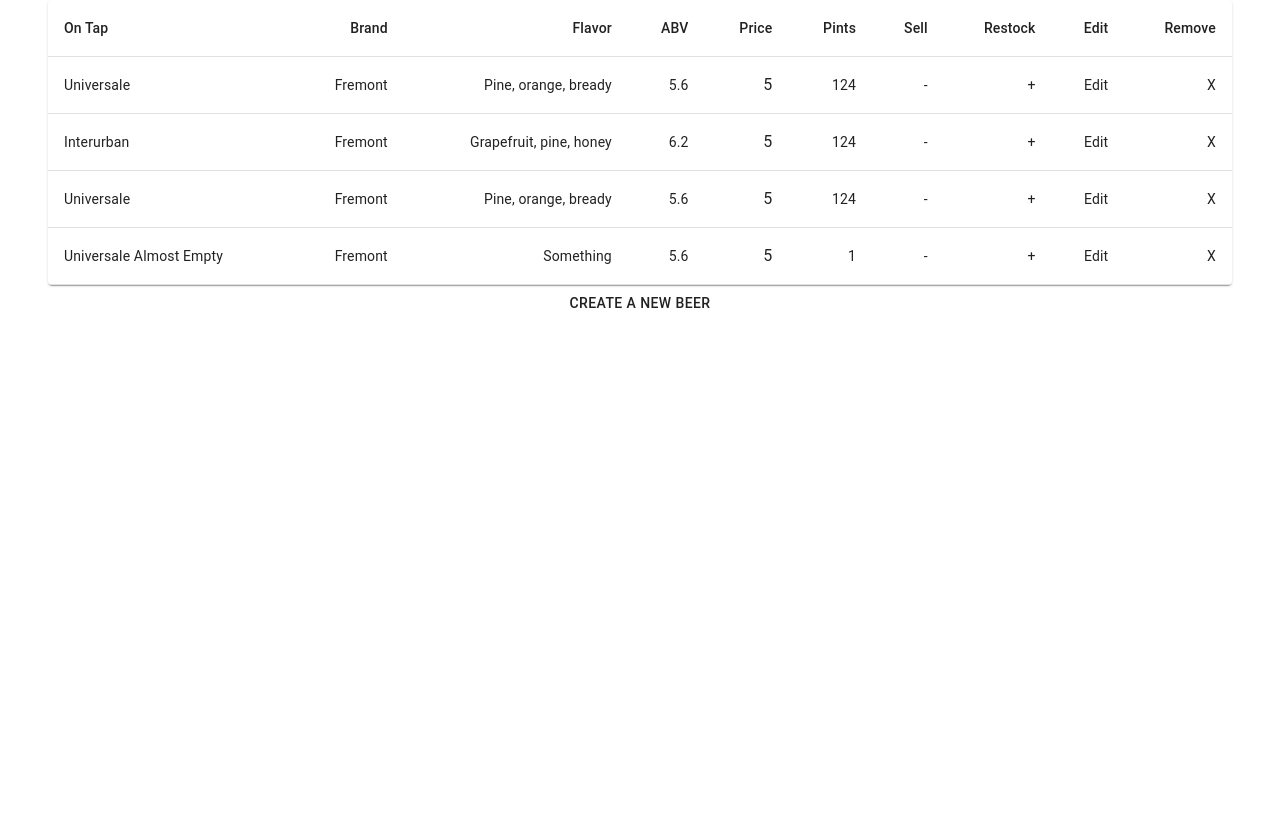
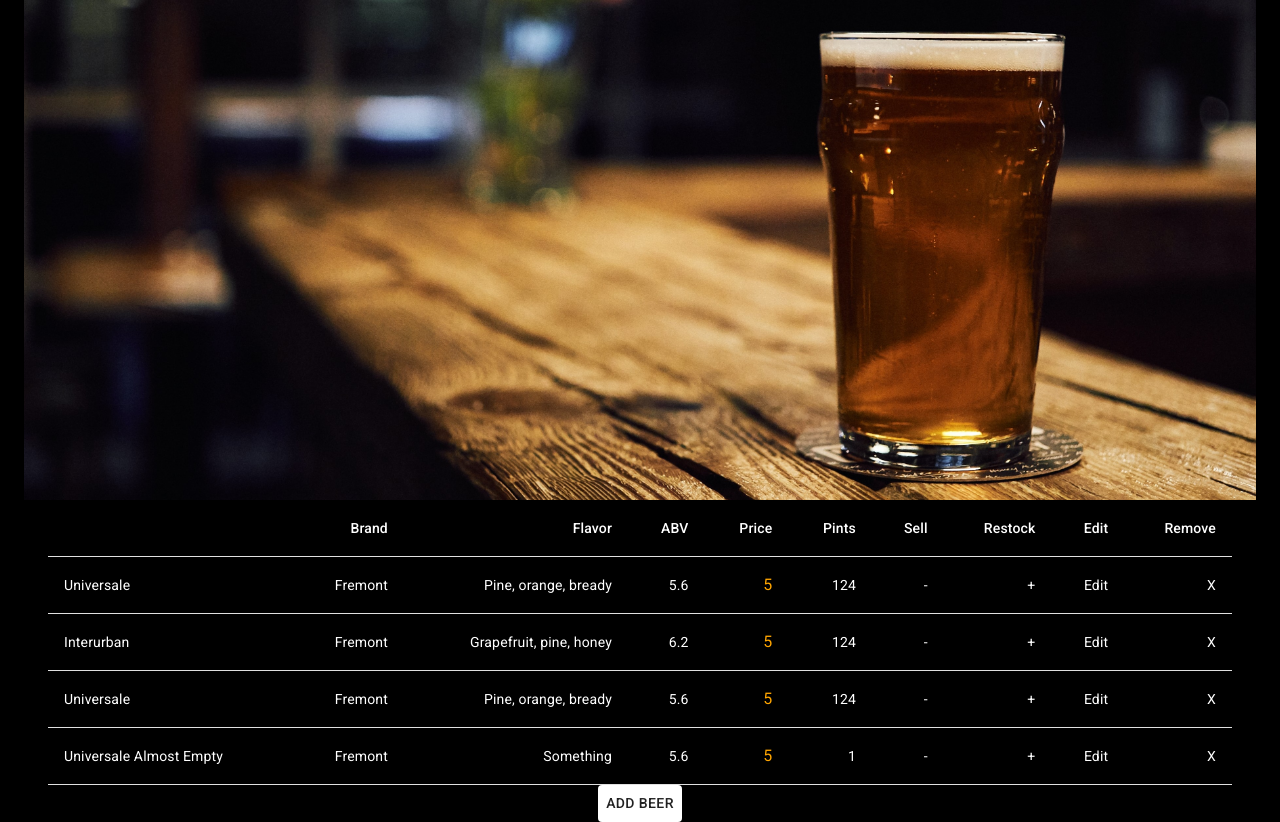
Before and after one commit to Andrew-Philpott/tap-room-redux, a React (Create React App) app: page / in a window 1280 px wide. Before the commit the page ends 800 px from the top, so only its background shows below. Built offline with nearby package versions, Linux system fonts and the light colour scheme.

Commit message:
Add styling.

```diff
--- a/package.json
+++ b/package.json
@@ -9,7 +9,8 @@
     "@testing-library/user-event": "^7.2.1",
     "react": "^16.13.1",
     "react-dom": "^16.13.1",
-    "react-scripts": "3.4.1"
+    "react-scripts": "3.4.1",
+    "typeface-roboto": "0.0.75"
   },
   "scripts": {
     "start": "react-scripts start",
--- a/src/components/App.js
+++ b/src/components/App.js
@@ -1,9 +1,15 @@
 import React from "react";
 import "./App.css";
 import BeerControl from "./Beer/BeerControl";
+import "typeface-roboto";
+
+const backgroundColor = {
+  backgroundColor: "black",
+  fontFamily: "Roboto, sans-serif",
+};
 function App() {
   return (
-    <div className="App">
+    <div style={backgroundColor} className="App">
       <BeerControl></BeerControl>
     </div>
   );
--- a/src/components/Beer/BeerControl.js
+++ b/src/components/Beer/BeerControl.js
@@ -5,7 +5,8 @@ import NewBeerForum from "./NewBeerForum";
 import { Button, Container, Grid } from "@material-ui/core";
 import BeerDetail from "./BeerDetail";
 import EditBeerForum from "./EditBeerForum";
-import { makeStyles } from "@material-ui/core";
+import { makeStyles, CardMedia } from "@material-ui/core";
+import beer from "../assets/img/beer.jpg";
 
 const styles = makeStyles({
   center: {
@@ -176,8 +177,11 @@ class BeerControl extends React.Component {
             onShowEditBeer={this.showEditBeerForum}
             beerList={this.state.beerList}
           />
-          <Button onClick={() => this.showNewBeerForum()}>
-            Create a new beer
+          <Button
+            style={{ backgroundColor: "white" }}
+            onClick={() => this.showNewBeerForum()}
+          >
+            Add beer
           </Button>
         </div>
       );
@@ -186,6 +190,7 @@ class BeerControl extends React.Component {
       <Container className={styles.center}>
         <Grid container>
           <Grid item xs={12}>
+            <CardMedia style={{ height: 500 }} image={beer}></CardMedia>
             {currentlyVisibleState}
             {addBeerButton}
           </Grid>
--- a/src/components/Beer/BeerList.js
+++ b/src/components/Beer/BeerList.js
@@ -6,48 +6,70 @@ import TableCell from "@material-ui/core/TableCell";
 import TableContainer from "@material-ui/core/TableContainer";
 import TableHead from "@material-ui/core/TableHead";
 import TableRow from "@material-ui/core/TableRow";
-import Paper from "@material-ui/core/Paper";
 import { Grid, Container, Typography } from "@material-ui/core";
 import { makeStyles } from "@material-ui/core";
 const useStyles = makeStyles({
   orange: {
-    textDecorationColor: "orange",
+    color: "orange",
   },
   yellow: {
-    textDecorationColor: "yellow",
+    color: "yellow",
   },
   green: {
-    textDecorationColor: "green",
+    color: "green",
+  },
+  whiteText: {
+    color: "white",
   },
 });
 function BeerList(props) {
   const classes = useStyles();
   return (
-    <Container>
+    <Container className={classes.textColor}>
       <Grid>
         <Grid item xs={12}>
-          <TableContainer component={Paper}>
+          <Typography color="white">
+            <TableContainer>
               <Table aria-label="simple table">
                 <TableHead>
                   <TableRow>
                     <TableCell component="th" scope="row">
                       On Tap
                     </TableCell>
-                  <TableCell align="right">Brand</TableCell>
-                  <TableCell align="right">Flavor</TableCell>
-                  <TableCell align="right">ABV</TableCell>
-                  <TableCell align="right">Price</TableCell>
-                  <TableCell align="right">Pints</TableCell>
-                  <TableCell align="right">Sell</TableCell>
-                  <TableCell align="right">Restock</TableCell>
-                  <TableCell align="right">Edit</TableCell>
-                  <TableCell align="right">Remove</TableCell>
+                    <TableCell className={classes.whiteText} align="right">
+                      Brand
+                    </TableCell>
+                    <TableCell className={classes.whiteText} align="right">
+                      Flavor
+                    </TableCell>
+                    <TableCell className={classes.whiteText} align="right">
+                      ABV
+                    </TableCell>
+                    <TableCell className={classes.whiteText} align="right">
+                      Price
+                    </TableCell>
+                    <TableCell className={classes.whiteText} align="right">
+                      Pints
+                    </TableCell>
+                    <TableCell className={classes.whiteText} align="right">
+                      Sell
+                    </TableCell>
+                    <TableCell className={classes.whiteText} align="right">
+                      Restock
+                    </TableCell>
+                    <TableCell className={classes.whiteText} align="right">
+                      Edit
+                    </TableCell>
+                    <TableCell className={classes.whiteText} align="right">
+                      Remove
+                    </TableCell>
                   </TableRow>
                 </TableHead>
                 <TableBody>
                   {props.beerList.map((beer) => (
                     <TableRow key={beer.id}>
                       <TableCell
+                        className={classes.whiteText}
                         onClick={() => props.onShowBeerDetail(beer.id)}
                         component="th"
                         scope="row"
@@ -59,11 +81,17 @@ function BeerList(props) {
                           ? " Almost Empty"
                           : " Out of Stock"}
                       </TableCell>
-                    <TableCell align="right">{beer.brand}</TableCell>
-                    <TableCell align="right">{beer.flavor}</TableCell>
-                    <TableCell align="right">{beer.alcoholContent}</TableCell>
+                      <TableCell className={classes.whiteText} align="right">
+                        {beer.brand}
+                      </TableCell>
+                      <TableCell className={classes.whiteText} align="right">
+                        {beer.flavor}
+                      </TableCell>
+                      <TableCell className={classes.whiteText} align="right">
+                        {beer.alcoholContent}
+                      </TableCell>
                       {beer.price > 12 ? (
-                      <TableCell align="right">
+                        <TableCell className={classes.whiteText} align="right">
                           <Typography className={classes.orange}>
                             {beer.price}
                           </Typography>
@@ -82,31 +110,39 @@ function BeerList(props) {
                         </TableCell>
                       )}
 
-                    <TableCell align="right">{beer.pints}</TableCell>
+                      <TableCell className={classes.whiteText} align="right">
+                        {beer.pints}
+                      </TableCell>
                       {beer.pints > 0 ? (
                         <TableCell
+                          className={classes.whiteText}
                           onClick={() => props.onBeerPintDecrement(beer.id)}
                           align="right"
                         >
                           -
                         </TableCell>
                       ) : (
-                      <TableCell align="right">-</TableCell>
+                        <TableCell className={classes.whiteText} align="right">
+                          -
+                        </TableCell>
                       )}
 
                       <TableCell
+                        className={classes.whiteText}
                         onClick={() => props.onBeerPintIncrement(beer.id)}
                         align="right"
                       >
                         +
                       </TableCell>
                       <TableCell
+                        className={classes.whiteText}
                         onClick={() => props.onShowEditBeer(beer.id)}
                         align="right"
                       >
                         Edit
                       </TableCell>
                       <TableCell
+                        className={classes.whiteText}
                         onClick={() => props.onRemoveBeer(beer.id)}
                         align="right"
                       >
@@ -117,6 +153,7 @@ function BeerList(props) {
                 </TableBody>
               </Table>
             </TableContainer>
+          </Typography>
         </Grid>
       </Grid>
     </Container>
--- a/src/components/Beer/NewBeerForum.js
+++ b/src/components/Beer/NewBeerForum.js
@@ -8,6 +8,9 @@ const useStyles = makeStyles({
   forum: {
     display: "flex",
     flexDirection: "column",
+  },
+  grid: {
+    backgroundColor: "white",
   },
 });
 
@@ -29,7 +32,7 @@ export default function NewBeerForum(props) {
   }
   return (
     <form onSubmit={handleNewBeerFormSubmission}>
-      <Grid container>
+      <Grid className={classes.grid} container>
         <Grid item xs={12}>
           <FormControl variant="outlined">
             <InputLabel htmlFor="name">Name</InputLabel>
```
Also changed, not shown: src/components/Beer/BeerDetail.js (+1 -8 lines), src/components/assets/img/beer.jpg (added), 1 other file (tests, documents, lock files or other folders). Lines whose indentation alone changed are shown as unchanged.
